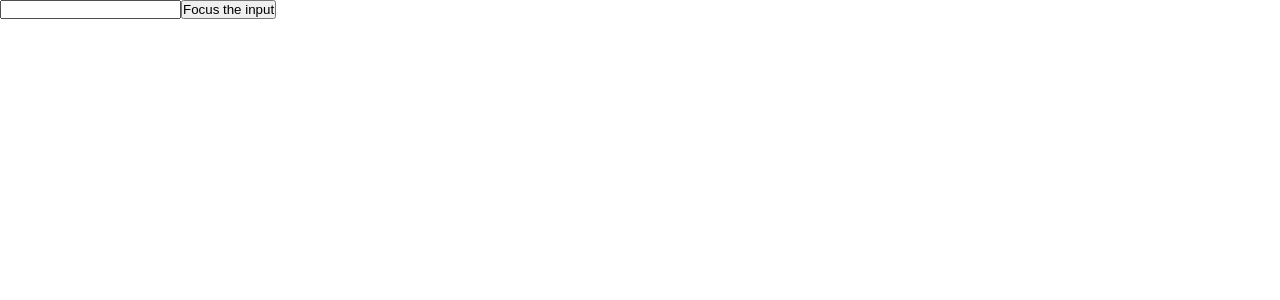
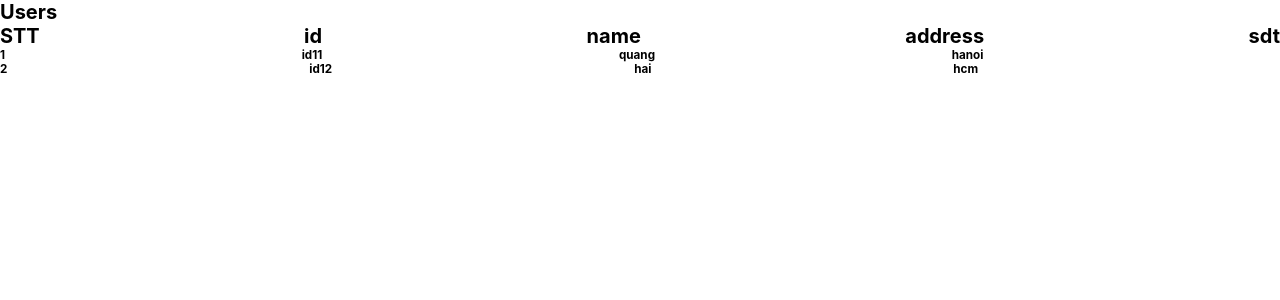
Before and after one commit to tranhuunam00/k10-reactjs, a React (Create React App) app: page / in a window 1280 px wide. Shown: the top 300 px of the page. Built offline with nearby package versions, Linux system fonts and the light colour scheme.

Commit message:
table compoent

```diff
--- a/src/App.js
+++ b/src/App.js
@@ -1,19 +1,12 @@
 import { useRef, useState } from "react";
 import "./App.css";
+import ListUser from "./components/users/listUser/ListUser";
 
 function App() {
-  const inputRef = useRef(null);
-
-  const [state, setState] = useState(0);
-
-  function handleClick() {
-    inputRef.current.focus();
-    console.log(inputRef.current);
-  }
   return (
     <>
-      <input ref={inputRef} />
-      <button onClick={handleClick}>Focus the input</button>
+      <h1>Users</h1>
+      <ListUser />
     </>
   );
 }
--- /dev/null
+++ b/src/components/users/detailUser/DetailUser.jsx
@@ -0,0 +1,4 @@
+const DetailUser = () => {
+  return <div></div>;
+};
+export default DetailUser;
--- /dev/null
+++ b/src/components/users/listUser/ListUser.jsx
@@ -0,0 +1,60 @@
+import styles from "./style.module.scss";
+const HeaderTable = ({ listItem }) => {
+  return (
+    <div className={styles.row}>
+      {listItem.map((item) => (
+        <h1 key={item}>{item}</h1>
+      ))}
+    </div>
+  );
+};
+
+const BodyTable = ({ dataItem, listItem }) => {
+  return (
+    <>
+      {dataItem.map((item, index) => {
+        return (
+          <div key={index} className={styles.row}>
+            {listItem.map((key, index) => {
+              return <h3>{item[key]}</h3>;
+            })}
+          </div>
+        );
+      })}
+    </>
+  );
+};
+
+const Table = () => {
+  const listItem = ["STT", "id", "name", "address", "sdt"];
+  return (
+    <div>
+      <HeaderTable listItem={listItem} />
+      <BodyTable
+        listItem={listItem}
+        dataItem={[
+          {
+            STT: 1,
+            id: "id11",
+            name: "quang",
+            address: "hanoi",
+          },
+          {
+            STT: 2,
+            id: "id12",
+            name: "hai",
+            address: "hcm",
+          },
+        ]}
+      />
+    </div>
+  );
+};
+const ListUser = () => {
+  return (
+    <div>
+      <Table />
+    </div>
+  );
+};
+export default ListUser;
--- /dev/null
+++ b/src/components/users/listUser/style.module.scss
@@ -0,0 +1,4 @@
+.row {
+  display: flex;
+  justify-content: space-between;
+}
```
Also changed, not shown: src/components/useCallback/component.js (added, +35 -0 lines), src/helper/api/fetch.js (added, +7 -0 lines), src/components/users/detailUser/style.module.scss (added).
